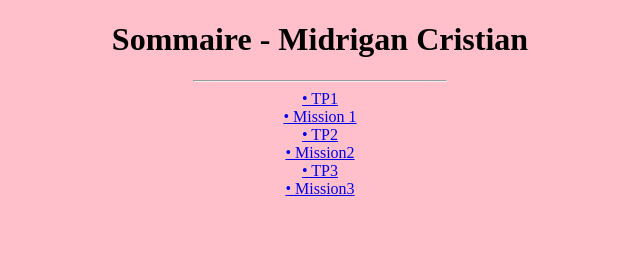
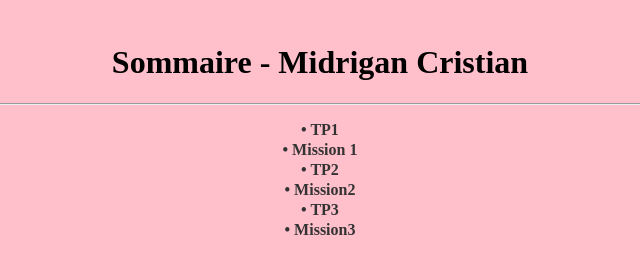
Before and after one commit to MDKristen/Cristian.Midrigan, a plain HTML site: page index.html in a window 1280 px wide. Shown: the whole page, without its empty margins (320-960 px from the left). Drawn offline with Linux system fonts and the light colour scheme.

Commit message:
Changement de l'accueil

```diff
--- a/index.html
+++ b/index.html
@@ -9,20 +9,18 @@
     <link rel="stylesheet" href="styles.css">
 </head>
 <body>
+
+    <div class="sommaire">
     <h1>Sommaire - Midrigan Cristian</h1>
-    <div class="sommaire">
-        <hr width="20%">
-        <a href="TP1/index.html">• TP1</a>
-        <br>
-        <a href="Mission1/index.html">• Mission 1</a>
-        <br>
-        <a href="TP2/index.html">• TP2</a>
-        <br>
-        <a href="Mission2/index.html">• Mission2</a>
-        <br>
-        <a href="TP3/index.html">• TP3</a>
-        <br>
-        <a href="Mission3/index.html">• Mission3</a>
+        <hr width="100%">
+    <ul>
+        <li><a href="TP1/index.html">• TP1</a></li>
+        <li><a href="Mission1/index.html">• Mission 1</a></li>
+        <li><a href="TP2/index.html">• TP2</a></li>
+        <li><a href="Mission2/index.html">• Mission2</a></li>
+        <li><a href="TP3/index.html">• TP3</a></li>
+        <li><a href="Mission3/index.html">• Mission3</a></li>
+    </ul>
     </div>
 </body>
 </html>
--- a/styles.css
+++ b/styles.css
@@ -6,4 +6,31 @@ body {
 .sommaire {
     margin-left: auto;
     margin-right: auto;
+    padding: 15px;
+    border-radius: 5px;
+    width: 650px;
 }
+
+.sommaire h2 {
+    text-align: center;
+}
+
+.sommaire ul {
+    list-style-type: none;
+    padding: 0;
+}
+
+.sommaire li {
+    margin: 2px ;
+}
+
+.sommaire a {
+    text-decoration: none;
+    color: #333;
+    font-weight: bold;
+    transition: color 0.3s ease;
+}
+
+.sommaire a:hover {
+    color: #ff6347;
+}
```
